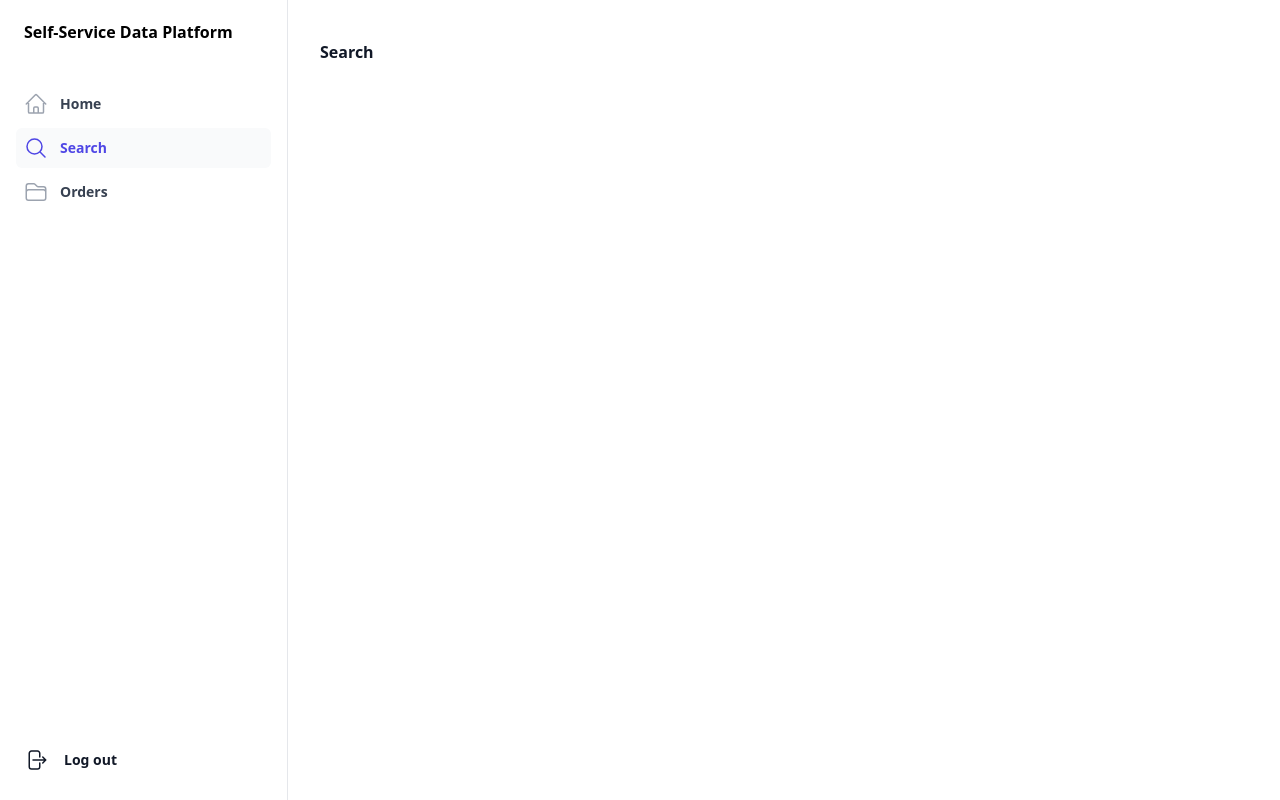
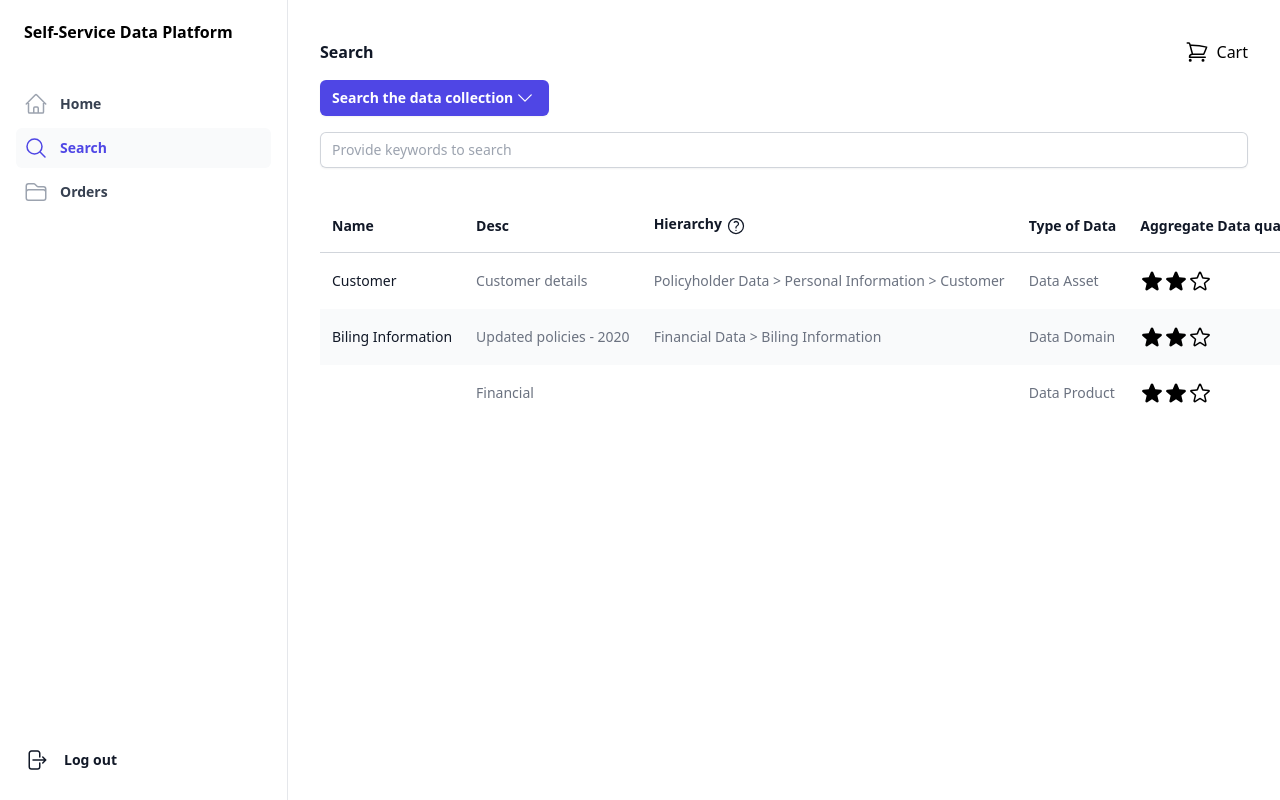
Before and after one commit to patelaryan7751/demoUI, a React (Vite) app: page /search in a window 1280 px wide. Built offline with nearby package versions, Linux system fonts and the light colour scheme; sample sign-in values are in the browser's storage.

Commit message:
completed the search page

```diff
--- a/src/components/Orders.tsx
+++ b/src/components/Orders.tsx
@@ -1,6 +1,6 @@
 import React from "react";
 
-const Home = () => {
+const Orders = () => {
   return (
     <>
       <div className="space-y-6">
@@ -12,4 +12,4 @@ const Home = () => {
   );
 };
 
-export default Home;
+export default Orders;
--- a/src/components/SearchComponent.tsx
+++ b/src/components/SearchComponent.tsx
@@ -1,15 +1,23 @@
 import React from "react";
+import SearchTable from "./SearchContent/SearchTable";
+import { ShoppingCartIcon } from "@heroicons/react/24/outline";
 
-const Home = () => {
+const SearchComponent = () => {
   return (
     <>
-      <div className="space-y-6">
-        <h3 className="text-base font-semibold leading-6 text-gray-900">
-          Search
-        </h3>
+      <div className="flex justify-between">
+        <div>
+          <h3 className="text-base font-semibold leading-6 text-gray-900">
+            Search
+          </h3>
+        </div>
+        <div className="inline-flex">
+          <ShoppingCartIcon className="h-6 w-6 mr-2" /> Cart
+        </div>
       </div>
+      <SearchTable />
     </>
   );
 };
 
-export default Home;
+export default SearchComponent;
--- /dev/null
+++ b/src/components/SearchContent/SearchTable.tsx
@@ -0,0 +1,195 @@
+import {
+  ChevronDownIcon,
+  QuestionMarkCircleIcon,
+} from "@heroicons/react/24/outline";
+import { StarIcon } from "@heroicons/react/24/solid";
+import React from "react";
+const SearchTable = () => {
+  const people = [
+    {
+      id: 1,
+      name: "Customer",
+      desc: "Customer details",
+      hierarchy: "Policyholder Data > Personal Information > Customer",
+      typeOfData: "Data Asset",
+      aggregateDataQuality: 2,
+      dataOwners: [
+        {
+          id: 1,
+          name: "Emma Dorsey",
+          imageUrl:
+            "https://images.unsplash.com/photo-1505840717430-882ce147ef2d?ixlib=rb-1.2.1&ixid=eyJhcHBfaWQiOjEyMDd9&auto=format&fit=facearea&facepad=2&w=256&h=256&q=80",
+        },
+        {
+          id: 2,
+          name: "Tom Cook",
+          imageUrl:
+            "https://images.unsplash.com/photo-1472099645785-5658abf4ff4e?ixlib=rb-1.2.1&ixid=eyJhcHBfaWQiOjEyMDd9&auto=format&fit=facearea&facepad=2&w=256&h=256&q=80",
+        },
+      ],
+    },
+    {
+      id: 2,
+      name: "Biling Information",
+      desc: "Updated policies - 2020",
+      hierarchy: "Financial Data > Biling Information",
+      typeOfData: "Data Domain",
+      aggregateDataQuality: 2,
+      dataOwners: [
+        {
+          id: 3,
+          name: "Lindsay Walton",
+          imageUrl:
+            "https://images.unsplash.com/photo-1517841905240-472988babdf9?ixlib=rb-1.2.1&ixid=eyJhcHBfaWQiOjEyMDd9&auto=format&fit=facearea&facepad=2&w=256&h=256&q=80",
+        },
+      ],
+    },
+    {
+      id: 3,
+      name: "",
+      desc: "Financial",
+      hierarchy: "",
+      typeOfData: "Data Product",
+      aggregateDataQuality: 2,
+      dataOwners: [
+        {
+          id: 4,
+          name: "Benjamin Russel",
+          imageUrl:
+            "https://images.unsplash.com/photo-1531427186611-ecfd6d936c79?ixlib=rb-1.2.1&ixid=eyJhcHBfaWQiOjEyMDd9&auto=format&fit=facearea&facepad=2&w=256&h=256&q=80",
+        },
+      ],
+    },
+  ];
+
+  return (
+    <>
+      <div className="">
+        <div className="">
+          <div className="">
+            <div className="my-4">
+              <button
+                type="button"
+                className="inline-flex rounded-md bg-indigo-600 px-3 py-2 text-center text-sm font-semibold text-white shadow-sm hover:bg-indigo-500 focus-visible:outline focus-visible:outline-2 focus-visible:outline-offset-2 focus-visible:outline-indigo-600"
+              >
+                Search the data collection{" "}
+                <ChevronDownIcon className="h-5 w-6" />
+              </button>
+            </div>
+            <div>
+              <div className="relative mt-2 flex items-center">
+                <input
+                  type="text"
+                  name="search"
+                  id="search"
+                  placeholder="Provide keywords to search"
+                  className="block w-full rounded-md border-0 py-1.5 pr-14 text-gray-900 shadow-sm ring-1 ring-inset ring-gray-300 placeholder:text-gray-400 focus:ring-2 focus:ring-inset focus:ring-indigo-600 sm:text-sm sm:leading-6"
+                />
+              </div>
+            </div>
+          </div>
+        </div>
+        <div className="mt-8 flow-root">
+          <div className="-mx-4 -my-2 overflow-x-auto sm:-mx-6 lg:-mx-8">
+            <div className="inline-block min-w-full py-2 align-middle sm:px-6 lg:px-8">
+              <table className="min-w-full divide-y divide-gray-300">
+                <thead>
+                  <tr>
+                    <th
+                      scope="col"
+                      className="py-3.5 pl-4 pr-3 text-left text-sm font-semibold text-gray-900 sm:pl-3 whitespace-nowrap"
+                    >
+                      Name
+                    </th>
+                    <th
+                      scope="col"
+                      className="px-3 py-3.5 text-left text-sm font-semibold text-gray-900 whitespace-nowrap"
+                    >
+                      Desc
+                    </th>
+                    <th
+                      scope="col"
+                      className="px-3 py-3.5 text-left text-sm font-semibold text-gray-900 inline-flex whitespace-nowrap"
+                    >
+                      Hierarchy{" "}
+                      <QuestionMarkCircleIcon className="h-6 w-5 mx-1" />
+                    </th>
+                    <th
+                      scope="col"
+                      className="px-3 py-3.5 text-left text-sm font-semibold text-gray-900 whitespace-nowrap"
+                    >
+                      Type of Data
+                    </th>
+                    <th
+                      scope="col"
+                      className="px-3 py-3.5 text-left text-sm font-semibold text-gray-900 whitespace-nowrap"
+                    >
+                      Aggregate Data quality
+                    </th>
+                    <th
+                      scope="col"
+                      className="px-3 py-3.5 text-left text-sm font-semibold text-gray-900 whitespace-nowrap"
+                    >
+                      Data Owners
+                    </th>
+                  </tr>
+                </thead>
+                <tbody className="bg-white">
+                  {people.map((person) => (
+                    <tr key={person.id} className="even:bg-gray-50">
+                      <td className="whitespace-nowrap py-4 pl-4 pr-3 text-sm font-medium text-gray-900 sm:pl-3">
+                        {person.name}
+                      </td>
+                      <td className="whitespace-nowrap px-3 py-4 text-sm text-gray-500">
+                        {person.desc}
+                      </td>
+                      <td className="whitespace-nowrap px-3 py-4 text-sm text-gray-500">
+                        {person.hierarchy}
+                      </td>
+                      <td className="whitespace-nowrap px-3 py-4 text-sm text-gray-500">
+                        {person.typeOfData}
+                      </td>
+                      <td className="whitespace-nowrap px-3 py-4 text-sm text-gray-500 inline-flex">
+                        <StarIcon className="h-6 w-6 text-black" />
+                        <StarIcon className="h-6 w-6 text-black" />
+                        <svg
+                          xmlns="http://www.w3.org/2000/svg"
+                          fill="none"
+                          viewBox="0 0 24 24"
+                          strokeWidth={1.5}
+                          stroke="currentColor"
+                          className="w-6 h-6 text-black"
+                        >
+                          <path
+                            strokeLinecap="round"
+                            strokeLinejoin="round"
+                            d="M11.48 3.499a.562.562 0 0 1 1.04 0l2.125 5.111a.563.563 0 0 0 .475.345l5.518.442c.499.04.701.663.321.988l-4.204 3.602a.563.563 0 0 0-.182.557l1.285 5.385a.562.562 0 0 1-.84.61l-4.725-2.885a.562.562 0 0 0-.586 0L6.982 20.54a.562.562 0 0 1-.84-.61l1.285-5.386a.562.562 0 0 0-.182-.557l-4.204-3.602a.562.562 0 0 1 .321-.988l5.518-.442a.563.563 0 0 0 .475-.345L11.48 3.5Z"
+                          />
+                        </svg>
+                      </td>
+                      <td className="whitespace-nowrap px-3 py-4 text-sm text-gray-500">
+                        <div className="flex -space-x-0.5">
+                          {person.dataOwners.map((owner: any) => (
+                            <dd key={owner.id}>
+                              <img
+                                className="h-6 w-6 rounded-full bg-gray-50 ring-2 ring-white"
+                                src={owner.imageUrl}
+                                alt={owner.name}
+                              />
+                            </dd>
+                          ))}
+                        </div>
+                      </td>
+                    </tr>
+                  ))}
+                </tbody>
+              </table>
+            </div>
+          </div>
+        </div>
+      </div>
+    </>
+  );
+};
+
+export default SearchTable;
```
